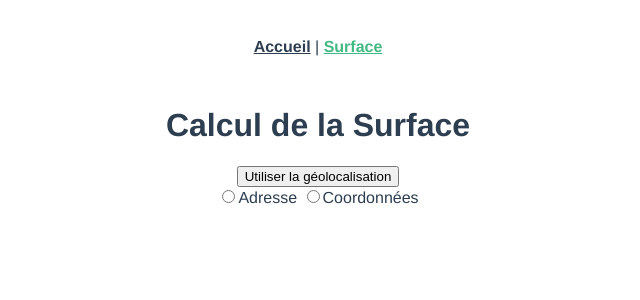
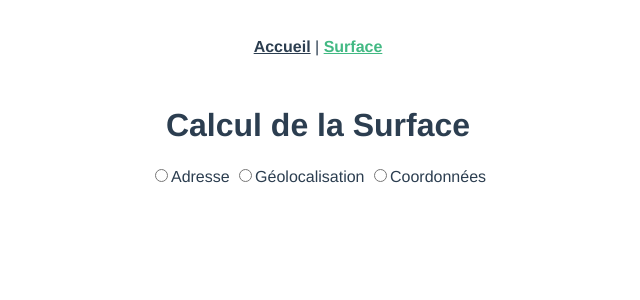
Before and after one commit to fredericsonergia/conformity-front, a Vue app: page /surface in a window 1280 px wide. Shown: the top 300 px of the page, without its empty margins (322-962 px from the left). Built offline with nearby package versions, Linux system fonts and the light colour scheme.

Commit message:
ajout geolocation

```diff
--- a/src/views/Surface.vue
+++ b/src/views/Surface.vue
@@ -1,16 +1,19 @@
 <template>
   <div class="surface">
     <h1>Calcul de la Surface</h1>
-    <button v-on:click="onclick">Utiliser la géolocalisation</button>
+    <!-- <button v-on:click="onclick">Utiliser la géolocalisation</button> -->
     <RadioButtons :radioProps="radioProps" />
+    <button v-if="choice === 'geolocation'" v-on:click="onclick">
+      Utiliser la géolocalisation
+    </button>
     <TextInput :props="propBoth" v-if="choice === 'coordinates'" />
     <TextInput :props="propsAdress" v-if="choice === 'address'" />
     <div v-if="error != ''" class="error">{{ this.error }}</div>
     <div v-if="gettingLocation">
       Récupération des données de géolocalisation
     </div>
-    <div v-if="loading">Calcul de la surface</div>
-    <div v-if="this.fetched">{{ this.result }} m²</div>
+    <div v-if="loading">Calcul de la surface en cours ...</div>
+    <div v-if="this.fetched">Surface estimée : {{ this.result }} m²</div>
     <img
       v-if="this.fetched"
       :src="baseURL + '/static/' + coords.trim() + '_plotted' + '.png'"
@@ -37,12 +40,12 @@ export default class Surface extends Vue {
   @Provide() gettingLocation = false;
   @Provide() location = { latitude: 0, longitude: 0 };
   @Provide() propBoth = {
-    placeholder: "Latitude, Longitude",
+    placeholder: "Longitude, Latitude",
     onSubmit: (input: string) => {
       this.onSubmit(input);
     },
     unite: "°E, °N",
-    before: "Latitude, Longitude",
+    before: "Longitude, Latitude",
   };
   @Provide() propsAdress = {
     placeholder: "1 rue des Pissenlits, 75000 Paris",
@@ -59,9 +62,10 @@ export default class Surface extends Vue {
         label: "Adresse",
       },
       {
-        id: "coordinates",
-        label: "Coordonnées",
+        id: "geolocation",
+        label: "Géolocalisation",
       },
+      { id: "coordinates", label: "Coordonnées" },
     ],
     method: this.onRadioChange,
   };
@@ -102,6 +106,7 @@ export default class Surface extends Vue {
   }
   @Emit()
   onclick() {
+    this.gettingLocation = true;
     navigator.geolocation.getCurrentPosition(
       (pos) => {
         this.gettingLocation = false;
```
